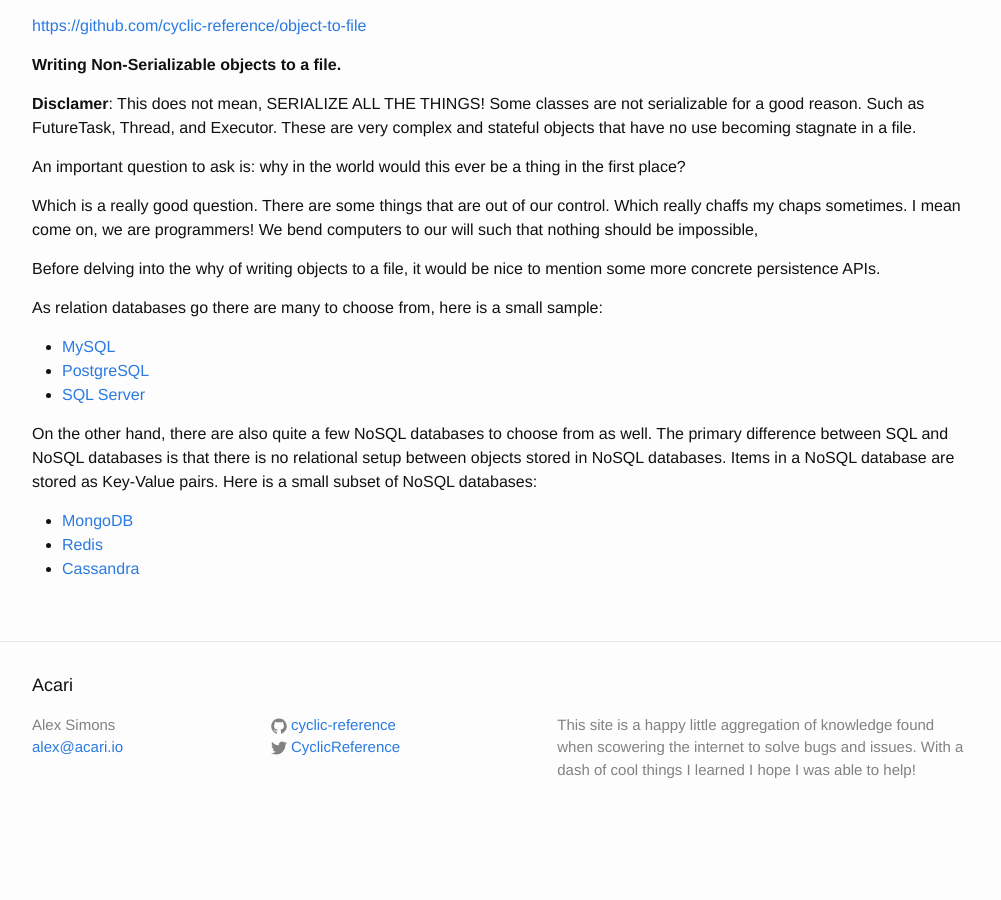
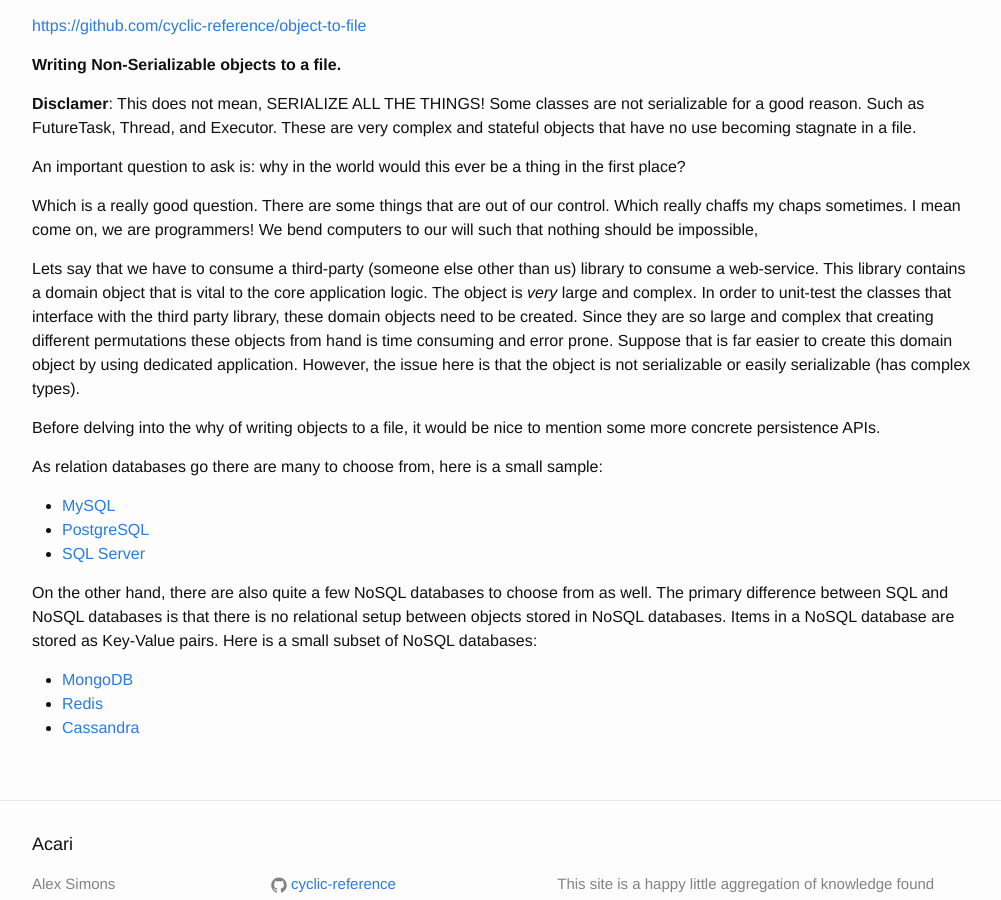
Before and after one commit to Unthrottled/blog, a Jekyll site: the page built from _posts/2017-05-07-Objects-from-file.md, in a window 1280 px wide and 900 px high, scrolled down 2783 px. Shown: the whole window, without its empty margins (138-1139 px from the left). Built offline with Jekyll 4.4.1, drawn with Linux system fonts in a browser that asks for light colours.

Commit message:
Added example thing

```diff
--- a/_posts/2017-05-07-Objects-from-file.md
+++ b/_posts/2017-05-07-Objects-from-file.md
@@ -123,6 +123,14 @@ Which is a really good question.
 There are some things that are out of our control.
 Which really chaffs my chaps sometimes. I mean come on, we are programmers! We bend computers to our will such that nothing should be impossible,
 
+Lets say that we have to consume a third-party (someone else other than us) library to consume a web-service.
+This library contains a domain object that is vital to the core application logic.
+The object is _very_ large and complex.
+In order to unit-test the classes that interface with the third party library, these domain objects need to be created.
+Since they are so large and complex that creating different permutations these objects from hand is time consuming and error prone.
+Suppose that is far easier to create this domain object by using dedicated application.
+However, the issue here is that the object is not serializable or easily serializable (has complex types).
+
 Before delving into the why of writing objects to a file, it would be nice to mention some more concrete persistence APIs.
 
 As relation databases go there are many to choose from, here is a small sample:
```
